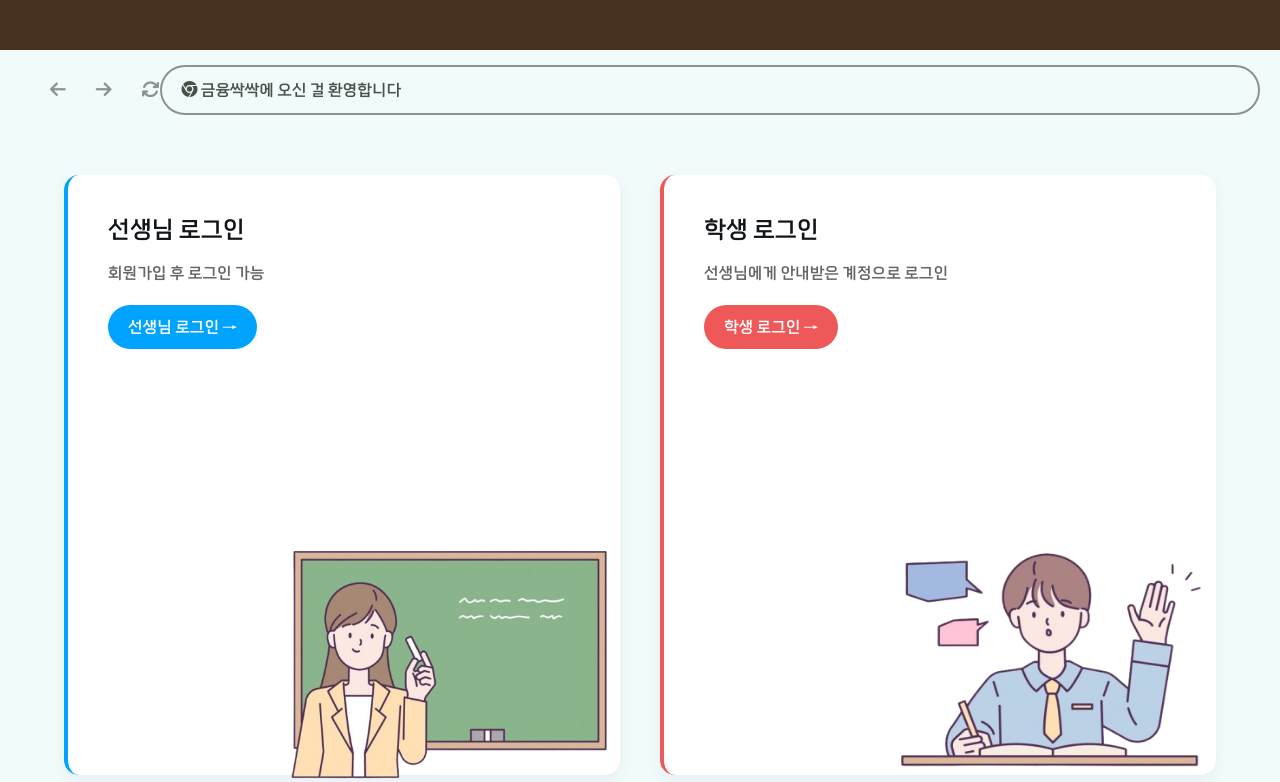
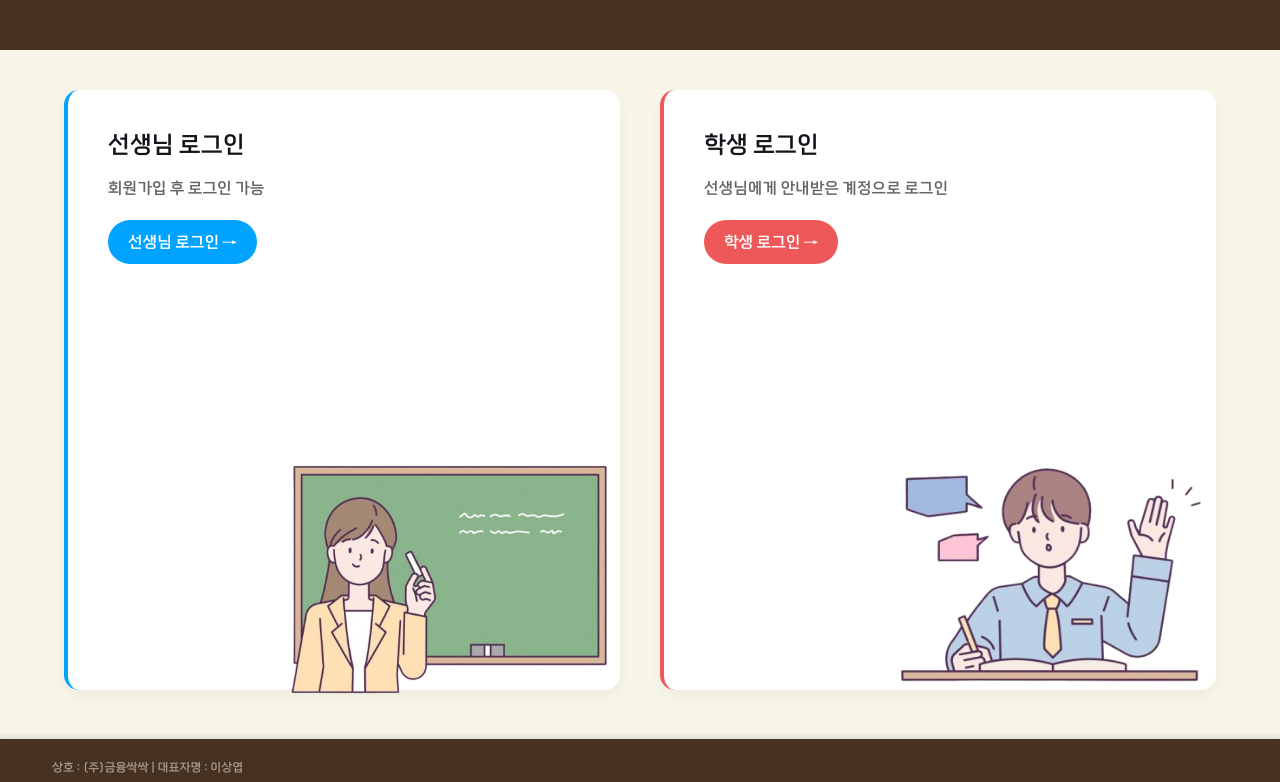
Before and after one commit to iamgayeon/Frontend_ssakssak, a Vue app: page /login in a window 1280 px wide. Shown: the top 782 px of the page. Built offline with nearby package versions, Linux system fonts and the light colour scheme; what vue-awesome-paginate would draw is missing.

Commit message:
#84 - 로그인 헤더 부분 삭제 / 한가연

```diff
--- a/src/pages/HomeLogin.vue
+++ b/src/pages/HomeLogin.vue
@@ -1,22 +1,5 @@
 <template>
   <div class="login-page">
-    <div class="header-back">
-        <!-- 아이콘을 둥근 네모 바깥으로 이동 -->
-        <div class="navigation-buttons">
-            <i class="fa fa-arrow-left"></i>
-            <i class="fa fa-arrow-right"></i>
-            <i class="fa fa-refresh"></i>
-        </div>
-
-        <div class="header-bar">
-            <div class="address-bar">
-                <div class="address-icon"></div>
-                <div class="address-text"><i class="fab fa-chrome"></i> 금융싹싹에 오신 걸 환영합니다</div>
-            </div>
-        </div>
-    </div>
-
-      <!-- login-container 추가 -->
       <div class="login-container">
         <div class="login-card teacher-login" @mouseover="hoverCard('teacher')" @mouseleave="leaveCard('teacher')">
           <h3>선생님 로그인</h3>
@@ -71,13 +54,7 @@
   <style scoped>
   /* 전체 페이지 설정 */
 
-  .login-page{
-      background-color: #f2fbfb; /* 원하는 배경색 */
-      min-height: 100vh; /* 최소 높이를 화면 전체로 설정 */
-      margin: 0;
-      padding: 0;
-      font-family: 'Arial', sans-serif;
-  }
+
 
   .header-back {
     padding-top: 15px;
@@ -142,7 +119,6 @@
   .login-container {
     display: flex;
     justify-content: space-between;
-    align-items: flex-start;
     margin-top: 40px;
     width: 90%;
     max-width: 1200px;
```
